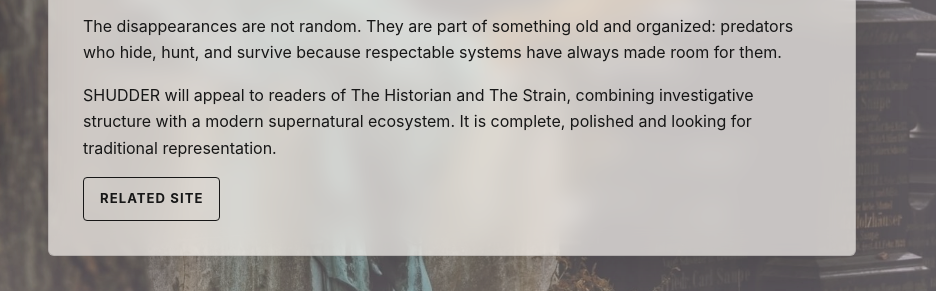
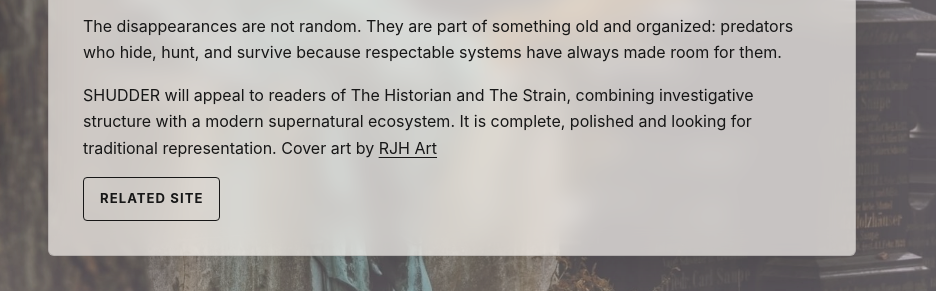
Before and after one commit to 9Reg/gjherman, a plain HTML site: page books/index.html in a window 1280 px wide. Shown: the part 437-728 px from the top of the page, 344-1280 px from the left. Drawn offline with Linux system fonts and the light colour scheme.

Commit message:
attribution

```diff
--- a/books/index.html
+++ b/books/index.html
@@ -29,7 +29,7 @@
             <h1>Shudder</h1>
             <p>People disappear without patterns anyone wants to see. When Tyler, a medical examiner, begins encountering bodies that do not obey anatomy or cause-of-death logic, she records what she can, omits what she must, and keeps the system moving.</p>
             <p>The disappearances are not random. They are part of something old and organized: predators who hide, hunt, and survive because respectable systems have always made room for them.</p>
-            <p>SHUDDER will appeal to readers of The Historian and The Strain, combining investigative structure with a modern supernatural ecosystem. It is complete, polished and looking for traditional representation.</p>
+            <p>SHUDDER will appeal to readers of The Historian and The Strain, combining investigative structure with a modern supernatural ecosystem. It is complete, polished and looking for traditional representation.  Cover art by <a href="https://medibang.com/u/RJHArt/">RJH Art</a></p>
             <a class="text-link" href="https://killingname.com">Related site</a>
           </article>
           <aside class="book-cover">
```
Also changed, not shown: impressum/index.html (+1 -0 lines).
